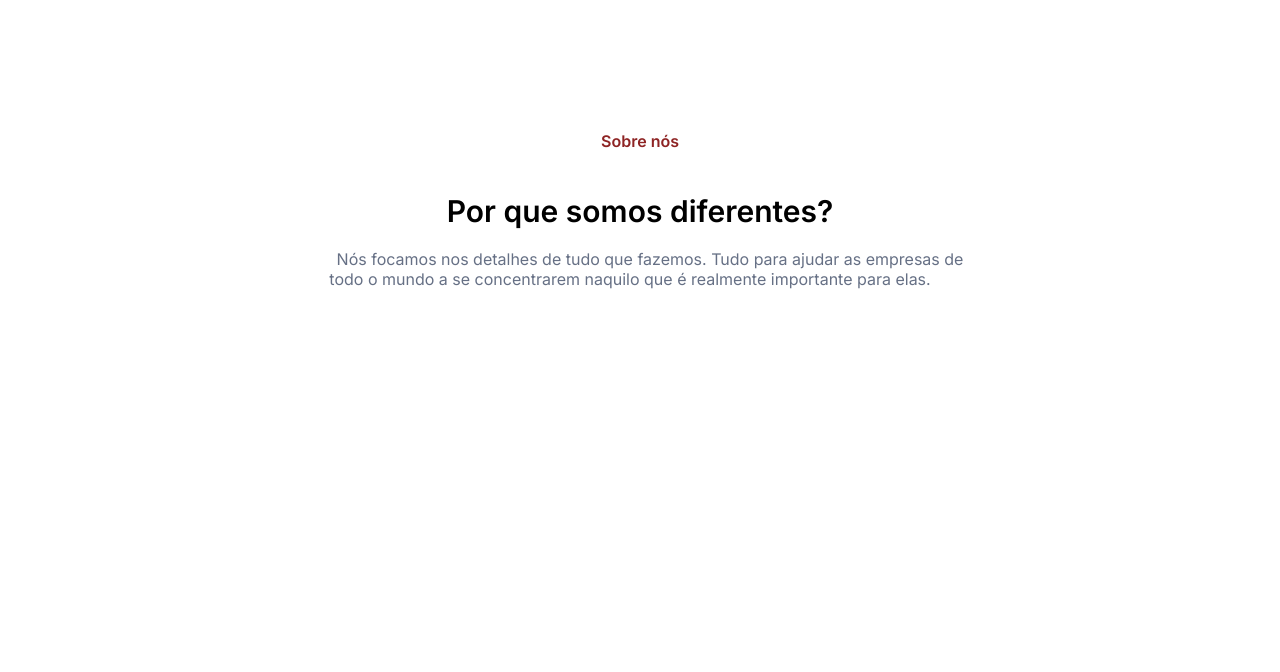
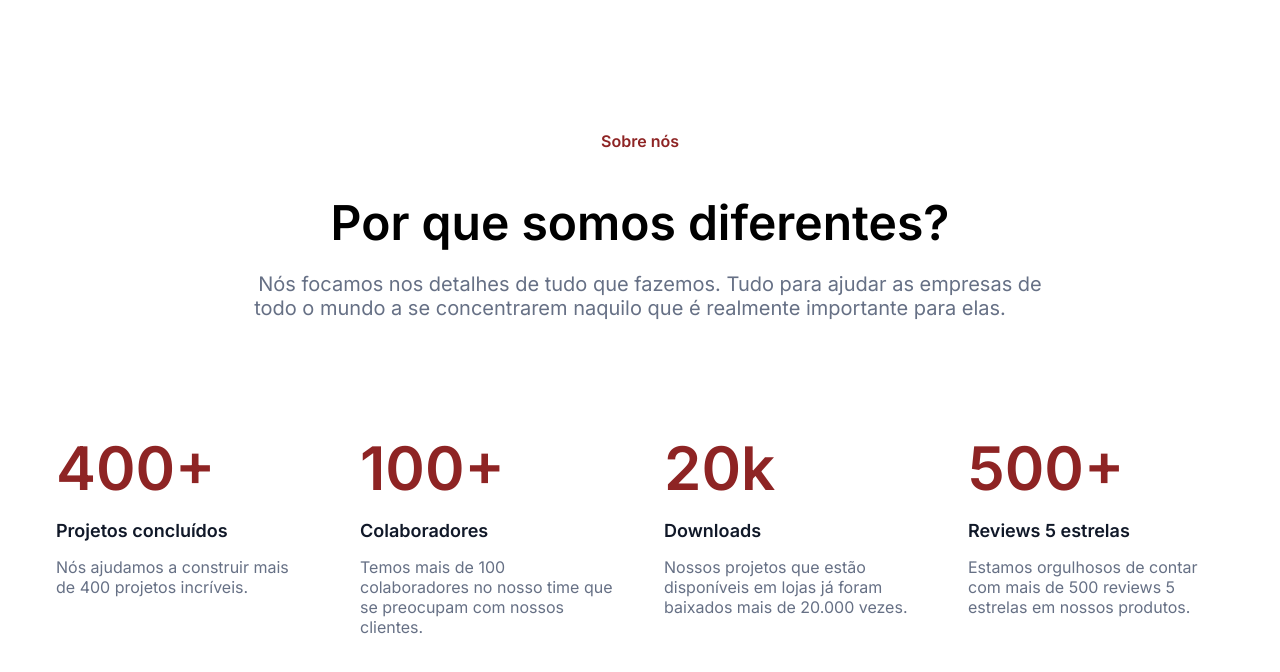
Before and after one commit to mateuspistillo/landing-page, a plain HTML site: page index.html in a window 1280 px wide. Shown: the part 62-734 px from the top of the page. Drawn offline with Linux system fonts and the light colour scheme.

Commit message:
secao de metricas

```diff
--- a/css/styles.css
+++ b/css/styles.css
@@ -75,14 +75,42 @@ button#signUp {
 }
 
 .container h2 {
-    font-size: 30px;
+    font-size: 48px;
     padding: 20px;
 }
 
 .container span {
-    font-family: Inter;
-    font-size: 16px;
+    font-size: 20px;
     padding-top: 12px;
     color: var(--text-color);
     padding: 20px;
 }
+
+.metricas-container {
+    display: flex;
+    justify-content: space-around;
+    align-items: center;
+    padding: 1rem 2rem;
+}
+
+.metricas-blocos {
+    width: 300px;
+    height: 200px;
+    margin: 0 1.5rem;
+}
+
+.metricas-container h2 {
+    font-size: 60px;
+    color: var(--main-color);
+}
+
+.metricas-container h3 {
+    font-size: 18px;
+    color: #101828;
+    margin: 1rem 0;
+}
+
+.metricas-container p {
+    font-size: 16px;
+    color: var(--text-color);
+}
--- a/index.html
+++ b/index.html
@@ -37,5 +37,28 @@
             é realmente importante para elas.
         </span>
     </div>
+
+    <section class="metricas-container">
+        <div class="metricas-blocos">
+            <h2>400+</h2>
+            <h3>Projetos concluídos</h3>
+            <p>Nós ajudamos a construir mais de 400 projetos incríveis.</p>
+        </div>
+        <div class="metricas-blocos">
+            <h2>100+</h2>
+            <h3>Colaboradores</h3>
+            <p>Temos mais de 100 colaboradores no nosso time que se preocupam com nossos clientes.</p>
+        </div>
+        <div class="metricas-blocos">
+            <h2>20k</h2>
+            <h3>Downloads</h3>
+            <p>Nossos projetos que estão disponíveis em lojas já foram baixados mais de 20.000 vezes.</p></div>
+        <div class="metricas-blocos">
+            <h2>500+</h2>
+            <h3>Reviews 5 estrelas</h3>
+            <p>Estamos orgulhosos de contar com mais de 500 reviews 5 estrelas em nossos produtos.</p>
+        </div>
+    </section>
+
 </body>
 </html>
```
